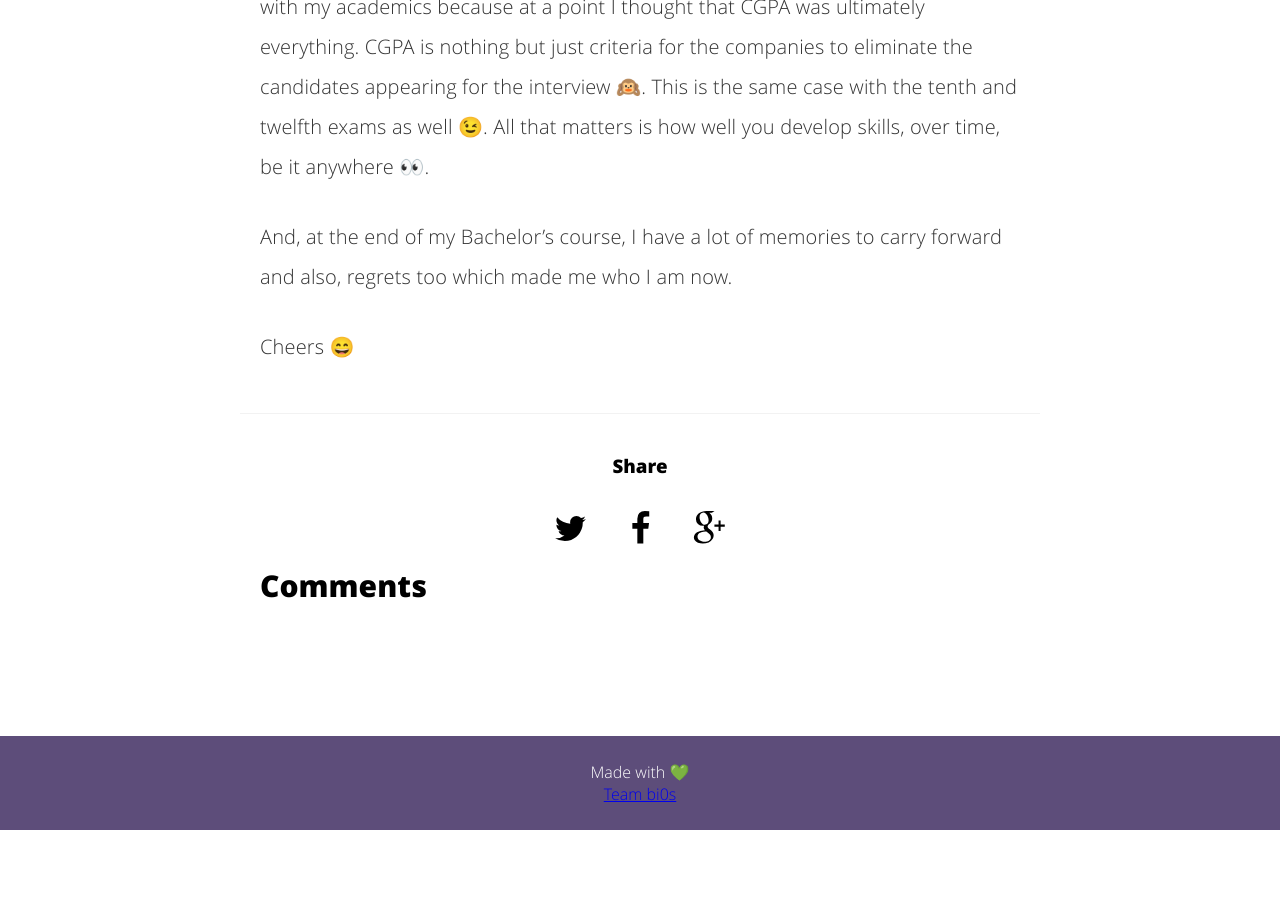
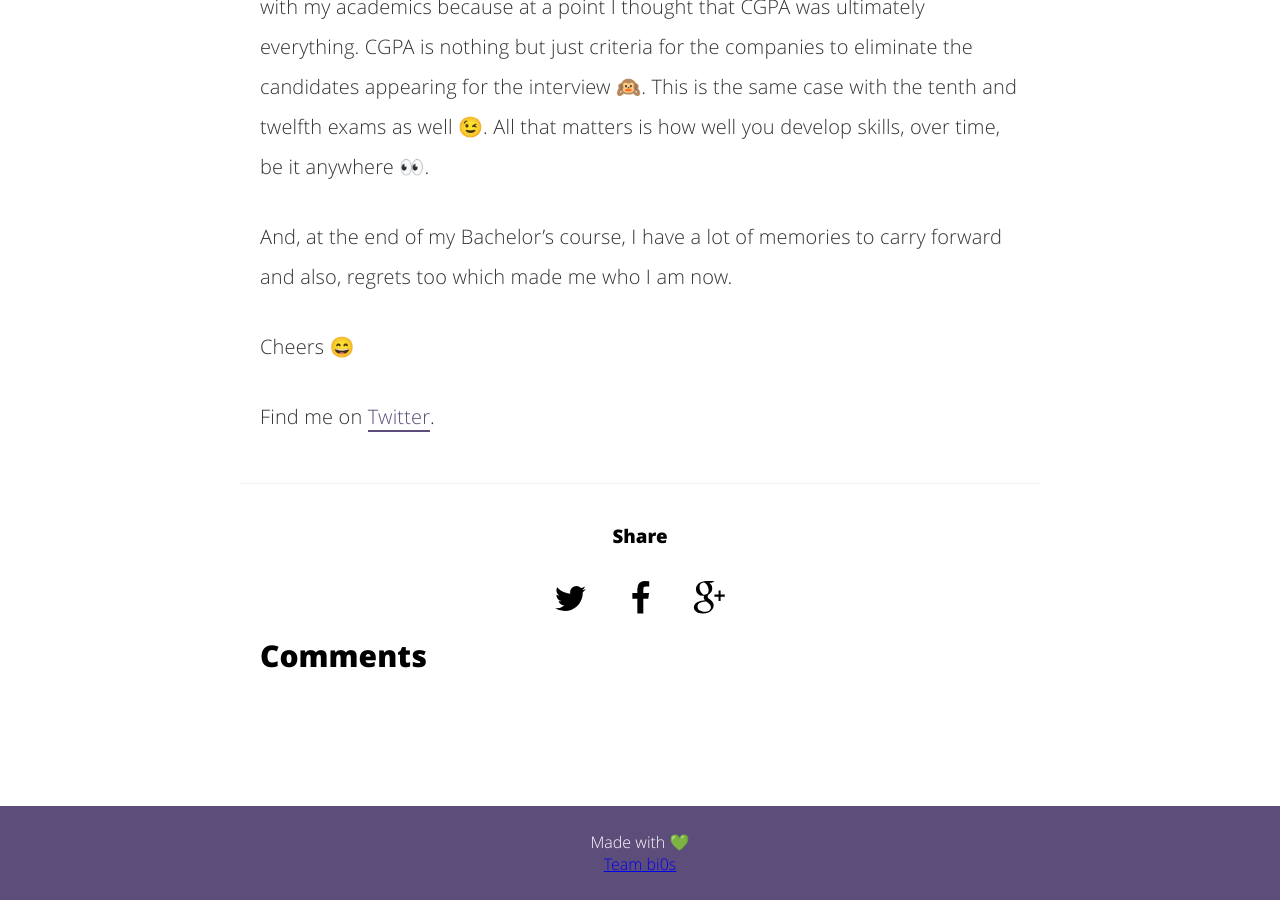
Before and after one commit to g0kkk/blog, a Jekyll site: the page built from _posts/2018-02-12-Contemplation.md, in a window 1280 px wide and 900 px high, scrolled down 4948 px. Built offline with Jekyll 4.4.1, drawn with Linux system fonts in a browser that asks for light colours; emoji names are drawn with the system emoji font; comment, search, counter and statistics services are not loaded; before the commit the page ends 5778 px from its top, so only the background shows below that.

Commit message:
Twitter link

```diff
--- a/_posts/2018-02-12-Contemplation.md
+++ b/_posts/2018-02-12-Contemplation.md
@@ -42,3 +42,5 @@
 And, at the end of my Bachelor's course, I have a lot of memories to carry forward and also, regrets too which made me who I am now.
 
 Cheers :smile:
+
+Find me on <a href="https://twitter.com/gkgkrishna33">Twitter</a>.
```
